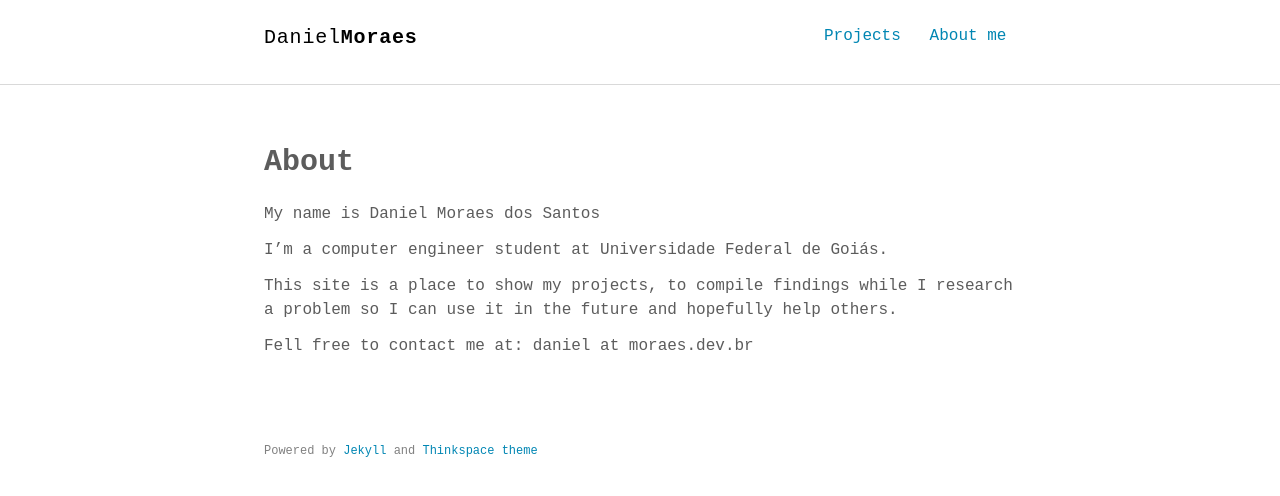
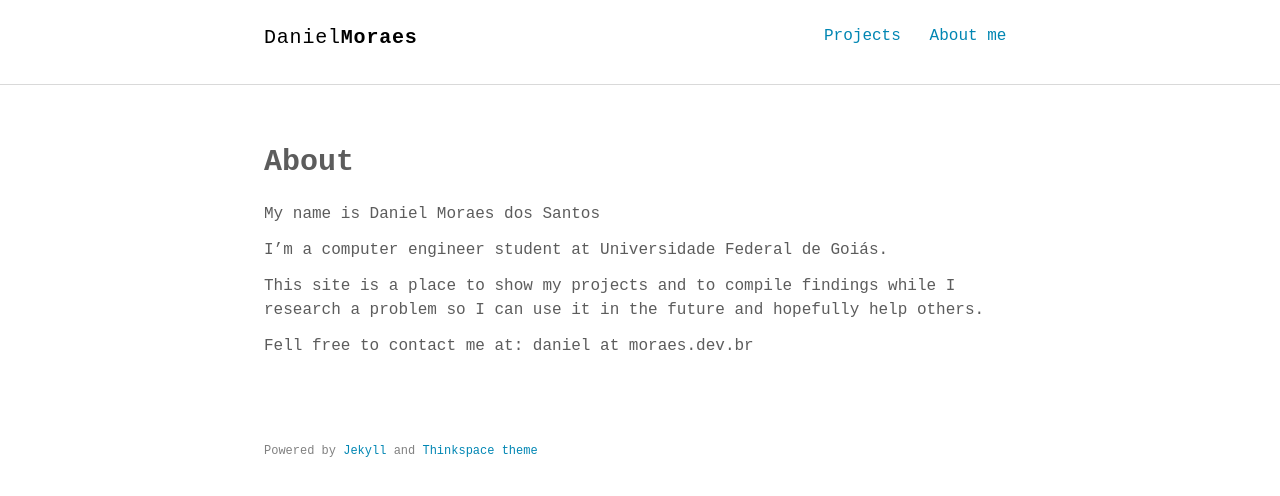
Before and after one commit to danielbibit/danielbibit.github.io, a Jekyll site: the page built from _pages/about.md, in a window 1280 px wide. Shown: the top 496 px of the page. Built offline with Jekyll 4.4.1, drawn with Linux system fonts in a browser that asks for light colours; some web fonts are replaced.

```diff
--- a/_pages/about.md
+++ b/_pages/about.md
@@ -8,7 +8,7 @@ My name is Daniel Moraes dos Santos
 
 I'm a computer engineer student at Universidade Federal de Goiás.
 
-This site is a place to show my projects, to compile findings while I research
-a problem so I can use it in the future and hopefully help others.
+This site is a place to show my projects and to compile findings while I
+research a problem so I can use it in the future and hopefully help others.
 
 Fell free to contact me at: daniel at moraes.dev.br
--- a/index.html
+++ b/index.html
@@ -3,7 +3,7 @@ layout: default
 title: Home
 ---
 
-{% include intro.html %}
+<!-- {% include intro.html %} -->
 
 <section class="post-list">
   <div class="container">
--- a/projects.html
+++ b/projects.html
@@ -7,9 +7,10 @@ title: Projects
   <div class="container">
     {% for post in site.projects %}
       <article class="post-item">
-        <span class="post-meta date-label">{{ post.date | date: "%b %d" }}</span>
+        <!-- <span class="post-meta date-label">{{ post.date | date: "%b %d" }}</span> -->
         <div class="article-title"><a class="post-link" href="{{ post.url | prepend: site.baseurl | prepend: site.url }}">{{ post.title }}</a></div>
       </article>
+      <br>
     {% endfor %}
   </div>
 
```
